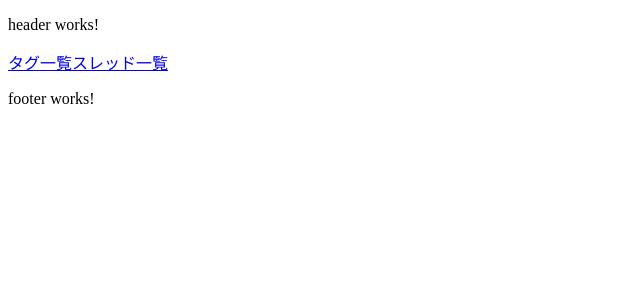
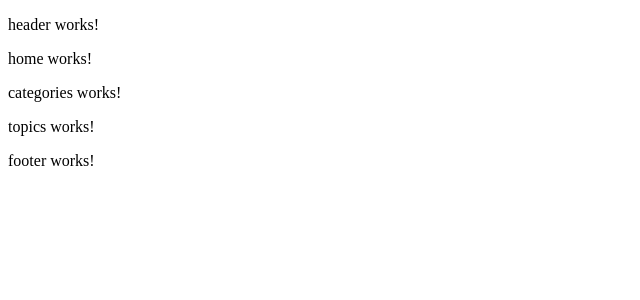
Before and after one commit to nsy13/bboard, an Angular app in the folder angular/: page / in a window 1280 px wide. Shown: the top 300 px of the page, without its empty margins (0-640 px from the left). Built offline with nearby package versions, Linux system fonts and the light colour scheme.

Commit message:
home componentを追加

```diff
--- a/angular/src/app/app-routing.module.ts
+++ b/angular/src/app/app-routing.module.ts
@@ -1,12 +1,10 @@
 import { NgModule } from '@angular/core';
 import { CommonModule } from '@angular/common';
 import { RouterModule, Routes } from '@angular/router';
-import { CategoriesComponent } from './categories/categories.component';
-import { TopicsComponent } from './topics/topics.component';
+import { HomeComponent } from './home/home.component';
 
 const routes: Routes = [
-  { path: 'categories', component: CategoriesComponent },
-  { path: 'topics', component: TopicsComponent },
+  { path: '', component: HomeComponent },
 ]
 
 @NgModule({
--- a/angular/src/app/app.module.ts
+++ b/angular/src/app/app.module.ts
@@ -7,6 +7,7 @@
 import { TopicsComponent } from './topics/topics.component';
 import { FooterComponent } from './footer/footer.component';
 import { AppRoutingModule } from './app-routing.module';
+import { HomeComponent } from './home/home.component';
 
 @NgModule({
   declarations: [
@@ -14,7 +15,8 @@
     HeaderComponent,
     CategoriesComponent,
     TopicsComponent,
-    FooterComponent
+    FooterComponent,
+    HomeComponent
   ],
   imports: [
     BrowserModule,
--- a/angular/src/app/header/header.component.html
+++ b/angular/src/app/header/header.component.html
@@ -1,3 +1 @@
 <p>header works!</p>
-<a routerLink="/categories">タグ一覧</a>
-<a routerLink="/topics">スレッド一覧</a>
--- /dev/null
+++ b/angular/src/app/home/home.component.html
@@ -0,0 +1,3 @@
+<p>home works!</p>
+<app-categories></app-categories>
+<app-topics></app-topics>
--- /dev/null
+++ b/angular/src/app/home/home.component.ts
@@ -0,0 +1,15 @@
+import { Component, OnInit } from '@angular/core';
+
+@Component({
+  selector: 'app-home',
+  templateUrl: './home.component.html',
+  styleUrls: ['./home.component.scss']
+})
+export class HomeComponent implements OnInit {
+
+  constructor() { }
+
+  ngOnInit() {
+  }
+
+}
```
Also changed, not shown: angular/src/app/home/home.component.scss (added), 1 other file (tests, documents, lock files or other folders).
